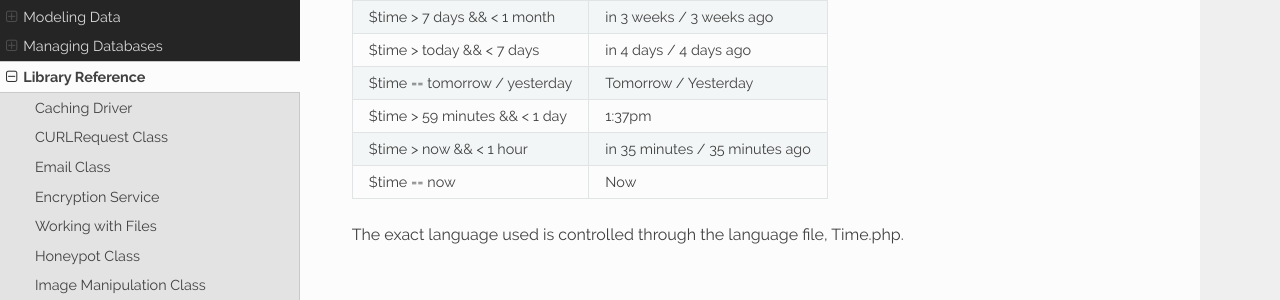
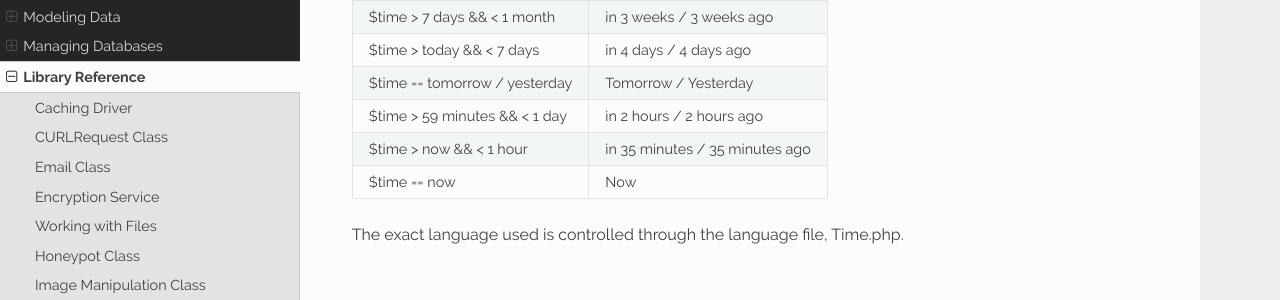
Before and after one commit to NEKOGET/ci4_user_guide_src, a Sphinx documentation site: the page built from source/libraries/time.rst, in a window 1280 px wide and 900 px high, scrolled down 5118 px. Shown: the part 153-453 px from the top of the window. Built offline with Sphinx 7.4.7 and the Read the Docs theme 2.0.0, drawn with Linux system fonts in a browser that asks for light colours.

Commit message:
Update user guide

```diff
--- a/source/libraries/time.rst
+++ b/source/libraries/time.rst
@@ -209,7 +209,7 @@ $time > 1 month && < 1 year      in 6 months / 6 months ago
 $time > 7 days && < 1 month      in 3 weeks / 3 weeks ago
 $time > today && < 7 days        in 4 days / 4 days ago
 $time == tomorrow / yesterday    Tomorrow / Yesterday
-$time > 59 minutes && < 1 day    1:37pm
+$time > 59 minutes && < 1 day    in 2 hours / 2 hours ago
 $time > now && < 1 hour          in 35 minutes / 35 minutes ago
 $time == now                     Now
 =============================== =================================
```
